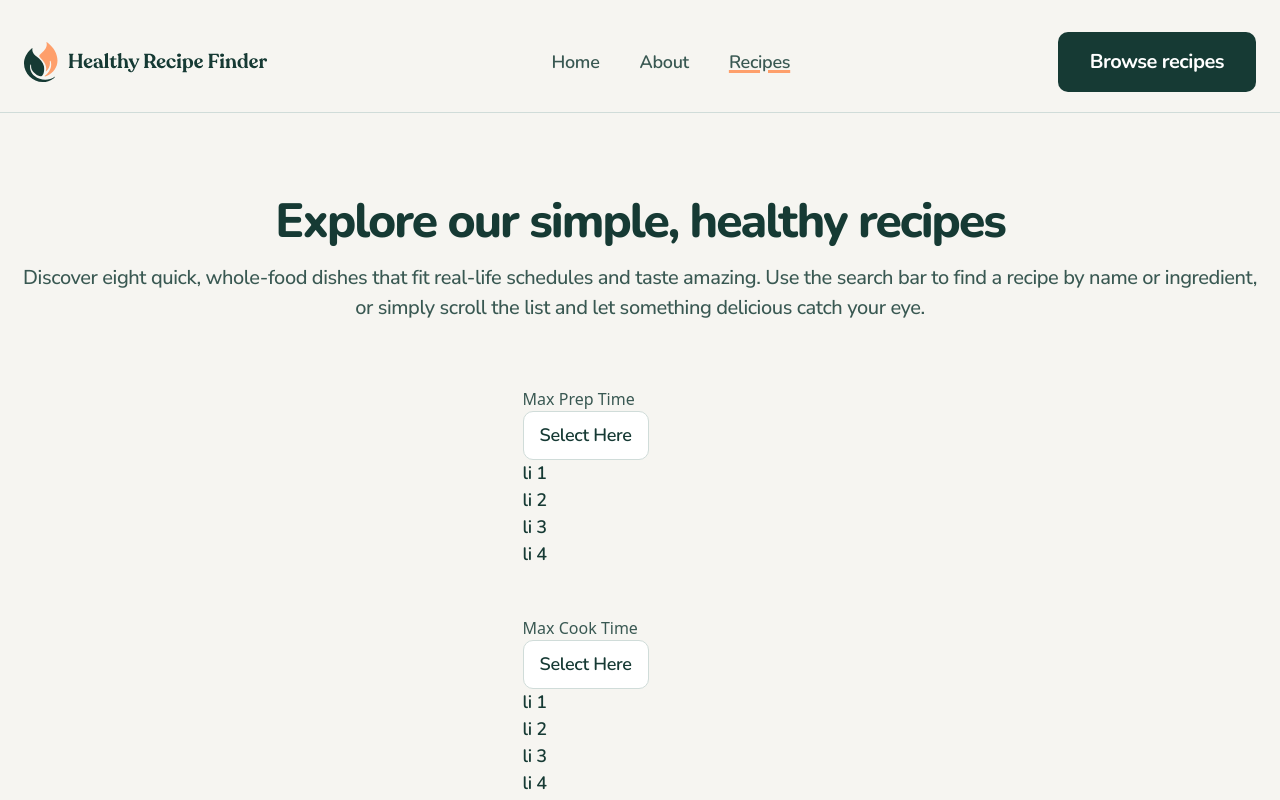
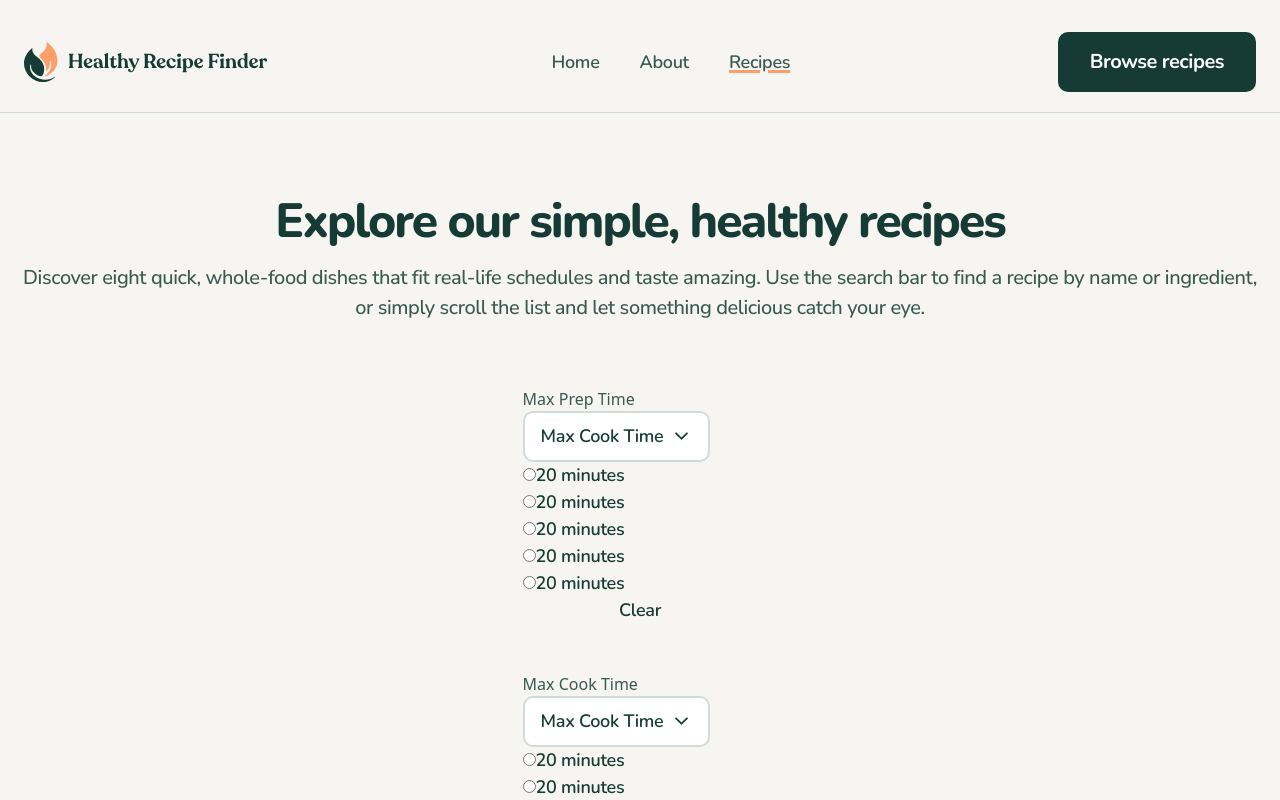
Before and after one commit to emedranoh19a/recipe-finder-website, a Next.js app: page /recipes in a window 1280 px wide. Shown: the top 800 px of the page. Built offline with nearby package versions, Linux system fonts and the light colour scheme.

Commit message:
modify .md to .mdx to verify github

```diff
--- /dev/null
+++ b/README.mdx
@@ -0,0 +1,106 @@
+# Frontend Mentor - Recipe finder website
+
+![Design preview for the Recipe finder website coding challenge](./preview.jpg)
+
+## Welcome! 👋
+
+Thanks for purchasing this premium Frontend Mentor coding challenge.
+
+[Frontend Mentor](https://www.frontendmentor.io) challenges help you improve your coding skills by building realistic projects. These premium challenges are perfect portfolio pieces, so please feel free to use what you create in your portfolio to show others.
+
+**To do this challenge, you need a strong understanding of HTML, CSS, and JavaScript.**
+
+## The challenge
+
+Your challenge is to build out this recipe finder website and get it looking as close to the design as possible.
+
+You can use any tools you like to help you complete the challenge. So if you've got something you'd like to practice, feel free to give it a go.
+
+Your users should be able to:
+
+- View the home, about, recipes index, and recipe detail pages
+- Search for recipes by name or ingredient
+- Filter recipes by max prep or cook time
+- View the optimal layout for the interface depending on their device's screen size
+- See hover and focus states for all interactive elements on the page
+
+### Want some support on the challenge?
+
+[Join our community](https://www.frontendmentor.io/community) and ask questions in the **#help** channel.
+
+## Where to find everything
+
+Your task is to build out the project to the Figma design file provided. You can download the design file on the platform. **Please be sure not to share it with anyone else.** The design download comes with a `README.md` file as well to help you get set up.
+
+All the required assets for this project are in the `/assets` folder. The images are already exported for the correct screen size and optimized. Some are reusable at multiple screen sizes. So if you don't see an image in a specific folder, it will typically be in another folder for that page.
+
+We also include variable and static font files for the required fonts for this project. You can choose to either link to Google Fonts or use the local font files to host the fonts yourself. Note that we've removed the static font files for the font weights that aren't needed for this project.
+
+The design system in the design file will give you more information about the various colors, fonts, and styles used in this project. Our fonts always come from [Google Fonts](https://fonts.google.com/).
+
+## Using AI coding assistants
+
+We've included two files to help you if you're using AI coding assistants (like Claude, GitHub Copilot, Cursor, etc.) while working on this challenge:
+
+- `AGENTS.md` - Contains detailed instructions for AI assistants on how to help you with this challenge. It's tailored to this challenge's difficulty level, so the AI will provide guidance appropriate to your learning stage—offering more support for beginner challenges and encouraging more independence on advanced ones.
+- `CLAUDE.md` - A pointer file that directs Claude-based tools to the AGENTS.md instructions.
+
+**How to use them:** You don't need to do anything! These files are automatically detected by most AI coding tools. The AI will read them and adjust its behavior to be a better learning partner—guiding you toward solutions rather than just giving you the answers.
+
+**Note:** These files are designed to help you *learn*, not to do the work for you. The AI is instructed to ask questions, give hints, and explain concepts rather than writing complete solutions.
+
+## Building your project
+
+Feel free to use any workflow that you feel comfortable with. Below is a suggested process, but do not feel like you need to follow these steps:
+
+1. Separate the `starter-code` from the rest of this project and rename it to something meaningful for you. Initialize the codebase as a public repository on [GitHub](https://github.com/). Creating a repo will make it easier to share your code with the community if you need help. If you're not sure how to do this, [have a read-through of this Try Git resource](https://try.github.io/). **⚠️ IMPORTANT ⚠️: There are already a couple of `.gitignore` files in this project. Please do not remove them or change the content of the files. If you create a brand new project, please use the `.gitignore` files provided in your new codebase. This is to avoid the accidental upload of the design file to GitHub. With these premium challenges, please be sure not to share the design file in your GitHub repo. Thanks!**
+2. Configure your repository to publish your code to a web address. This will also be useful if you need some help during a challenge as you can share the URL for your project with your repo URL. There are a number of ways to do this, and we provide some recommendations below.
+3. Look through the designs to start planning out how you'll tackle the project. This step is crucial to help you think ahead for CSS classes to create reusable styles.
+4. Before adding any styles, structure your content with HTML. Writing your HTML first can help focus your attention on creating well-structured content.
+5. Write out the base styles for your project, including general content styles, such as `font-family` and `font-size`.
+6. Start adding styles to the top of the page and work down. Only move on to the next section once you're happy you've completed the area you're working on.
+
+## Deploying your project
+
+As mentioned above, there are many ways to host your project for free. Our recommended hosts are:
+
+- [GitHub Pages](https://pages.github.com/)
+- [Vercel](https://vercel.com/)
+- [Netlify](https://www.netlify.com/)
+
+You can host your site using one of these solutions or any of our other trusted providers. [Read more about our recommended and trusted hosts](https://www.frontendmentor.io/guides/hosting-your-solution).
+
+## Create a custom `README.md`
+
+We strongly recommend overwriting this `README.md` with a custom one. We've provided a template inside the [`README-template.md`](./README-template.md) file in this starter code.
+
+The template provides a guide for what to add. A custom `README` will help you explain your project and reflect on your learnings. Please feel free to edit our template as much as you like.
+
+Once you've added your information to the template, delete this file and rename the `README-template.md` file to `README.md`. That will make it show up as your repository's README file.
+
+## Submitting your solution
+
+Submit your solution on the platform for the rest of the community to see. Follow our ["Complete guide to submitting solutions"](https://www.frontendmentor.io/guides/how-to-submit-solutions) for tips on how to do this.
+
+Remember, if you're looking for feedback on your solution, be sure to ask questions when submitting it. The more specific and detailed you are with your questions, the higher the chance you'll get valuable feedback from the community.
+
+**⚠️ IMPORTANT ⚠️: With these premium challenges, please be sure not to upload the design file to GitHub when you're submitting to the platform and sharing it around. If you've created a brand new project, the easiest way to do that is to copy across the `.gitignore` provided in this starter project.**
+
+## Sharing your solution
+
+There are multiple places you can share your solution:
+
+1. Share your solution page in the **#finished-projects** channel of our [community](https://www.frontendmentor.io/community).
+2. Share on [X (formerly Twitter)](https://x.com/frontendmentor) and mention **@frontendmentor**, including the repo and live URLs in your post. We'd love to take a look at what you've built and help share it around.
+3. Share your solution on [LinkedIn](https://www.linkedin.com/company/frontend-mentor/).
+4. Blog about your experience building your project. Writing about your workflow, technical choices, and talking through your code is a brilliant way to reinforce what you've learned. Great platforms to write on are [dev.to](https://dev.to/), [Hashnode](https://hashnode.com/), and [CodeNewbie](https://community.codenewbie.org/).
+
+We provide templates to help you share your solution once you've submitted it on the platform. Please do edit them and include specific questions when you're looking for feedback.
+
+The more specific you are with your questions the more likely it is that another member of the community will give you feedback.
+
+## Got feedback for us?
+
+We love receiving feedback! We're always looking to improve our challenges and our platform. So if you have anything you'd like to mention, please email hi[at]frontendmentor[dot]io.
+
+**Have fun building!** 🚀
--- a/app/components/ui/SelectButton.tsx
+++ b/app/components/ui/SelectButton.tsx
@@ -1,23 +1,62 @@
+"use client"
 import { cn } from "@/app/utils/utils"
+import IconSecondary from "./IconSecondary"
 
 export default function SelectButton() {
     //TODO: Implement a select button with options and styling
 
+    const selected = false;
     const buttonCn = cn("capitalize",
         "py-2.5 px-4 ",
         "bg-neutral-0 transition-colors  cursor-pointer",
-        "border rounded-[10px] border-neutral-300 hover:border-neutral-900",
-        "")
+        "border-2 rounded-[10px] border-neutral-300 hover:border-neutral-900",
+        //When there is an item selected, the styles are the same as focused state.
+        "outline-0 focus:outline-2 outline-offset-0 focus:outline-offset-2",
+        selected && "border-neutral-900",
+        "flex gap-2 items-center transition")
+    const pickerCn = cn("flex flex-col");
 
-    return <div className="preset-7 text-neutral-900">
+    return <div className="preset-7 text-neutral-900 relative block">
         <button className={buttonCn}>
-            Select here
+            <span>
+                Max Cook Time
+            </span>
+            <IconSecondary name="down" />
         </button>
-        <ul>
-            <li>li 1</li>
-            <li>li 2</li>
-            <li>li 3</li>
-            <li>li 4</li>
-        </ul>
-    </div>
+        <div className={pickerCn}>
+            <Option />
+            <Option />
+            <Option />
+            <Option />
+            <Option />
+            <button > Clear</button>
+        </div>
+        {/*
+
+        <div role="radiogroup" className="absolute ...">
+            {[0, 5, 10, 15, 20].map((time) => (
+                <label key={time} className="flex items-center gap-2">
+                    <input
+                        type="radio"
+                        name="cookTime"
+                    // checked={cookTime === time}
+                    // onChange={() => setCookTime(time)}
+                    />
+                    {time} minutes
+                </label>
+            ))}
+            <button>Clear</button>
+        </div> */
+        }
+
+
+    </div >
 }
+function Option() {
+    return <label>
+        {/* TODO: onChange */}
+        {/* TODO: checked */}
+        <input type="radio" name="coookTime" />
+        20 minutes
+    </label>
+}
```
